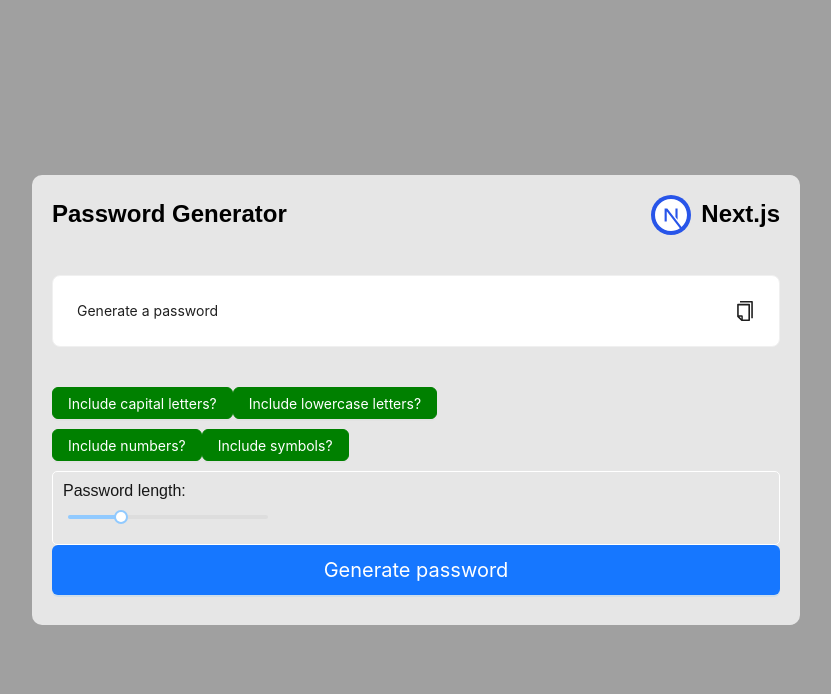
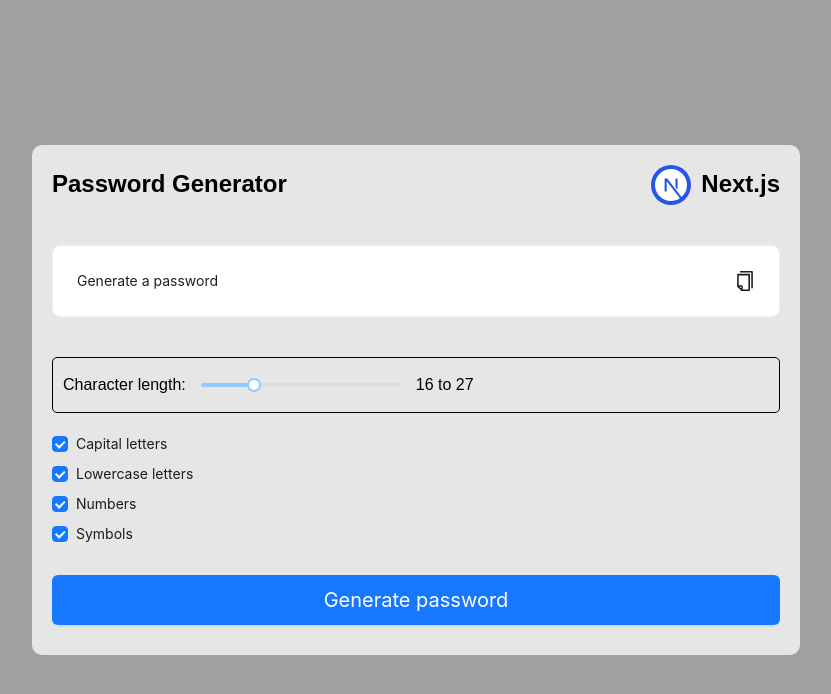
Before and after one commit to JoaoAJRomao/SafePasswordGenerator, a Next.js app: page / in a window 1280 px wide. Shown: the top 694 px of the page, without its empty margins (224-1055 px from the left). Built offline with nearby package versions, Linux system fonts and the light colour scheme; what @ant-design/nextjs-registry would draw is missing.

Commit message:
Changing options to checkbox

```diff
--- a/src/app/page.tsx
+++ b/src/app/page.tsx
@@ -1,9 +1,10 @@
 "use client";
-import { Button, Card, Slider } from "antd";
+import { Button, Card, Row, Slider } from "antd";
 import { generatePassword } from "@/utilities/generatePassword";
 import React from "react";
 import { CopyOutlined } from "@ant-design/icons";
 import { SiNextdotjs } from "react-icons/si";
+import { Checkbox } from "antd";
 
 export default function Home() {
   const [pwd, setPwd] = React.useState("Generate a password");
@@ -39,44 +40,45 @@ export default function Home() {
           </div>
         </Card>
 
-        <div>
-          <Button
-            onClick={() => setCapital(!capital)}
-            style={capital ? greenLight : redLight}
-          >
-            Include capital letters?
-          </Button>
-          <Button
-            onClick={() => setLowercase(!lowercase)}
-            style={lowercase ? greenLight : redLight}
-          >
-            Include lowercase letters?
-          </Button>
-        </div>
-        <div style={{ marginTop: 10, marginBottom: 10 }}>
-          <Button
-            onClick={() => setNumbers(!numbers)}
-            style={numbers ? greenLight : redLight}
-          >
-            Include numbers?
-          </Button>
-          <Button
-            onClick={() => setSymbols(!symbols)}
-            style={symbols ? greenLight : redLight}
-          >
-            Include symbols?
-          </Button>
-        </div>
-        <div className="margin-top" style={pwdLengthStyle}>
-          Password length:
+        <div style={pwdLengthStyle}>
+          Character length:
           <Slider
             defaultValue={16}
             min={12}
             max={27}
             style={{ width: 200 }}
             onChange={setPwdLength}
+            tooltip={{ formatter: null }}
           />
+          {pwdLength} to 27
         </div>
+
+        <Row style={checkboxStyle}>
+          <Checkbox
+            checked={capital}
+            onChange={(e) => setCapital(e.target.checked)}
+          >
+            Capital letters
+          </Checkbox>
+          <Checkbox
+            checked={lowercase}
+            onChange={(e) => setLowercase(e.target.checked)}
+          >
+            Lowercase letters
+          </Checkbox>
+          <Checkbox
+            checked={numbers}
+            onChange={(e) => setNumbers(e.target.checked)}
+          >
+            Numbers
+          </Checkbox>
+          <Checkbox
+            checked={symbols}
+            onChange={(e) => setSymbols(e.target.checked)}
+          >
+            Symbols
+          </Checkbox>
+        </Row>
 
         <Button
           type="primary"
@@ -99,7 +101,6 @@ export default function Home() {
           Generate password
         </Button>
       </div>
-
     </div>
   );
 }
@@ -149,25 +150,32 @@ const pwdStyle: React.CSSProperties = {
   alignItems: "center",
   justifyContent: "space-between",
 };
-const btnGeneratePwdStyle: React.CSSProperties = { marginBottom: 10, width: "100%", height: 50, fontSize: 20 };
+const btnGeneratePwdStyle: React.CSSProperties = {
+  marginBottom: 10,
+  width: "100%",
+  height: 50,
+  fontSize: 20,
+};
 const iconStyle: React.CSSProperties = {
   fontSize: 20,
   cursor: "pointer",
   marginLeft: 8,
 };
-const greenLight: React.CSSProperties = {
-  backgroundColor: "green",
-  borderColor: "green",
-  color: "white",
-};
-const redLight: React.CSSProperties = {
-  backgroundColor: "red",
-  borderColor: "red",
-  color: "white",
-};
 const pwdLengthStyle: React.CSSProperties = {
-  border: "2px solid white",
+  border: "2px solid black",
   borderRadius: 5,
   borderWidth: 1,
   padding: 10,
+  marginBottom: 20,
+  color: "black",
+  flexDirection: "row",
+  display: "flex",
+  alignItems: "center",
+  gap: 10,
 };
+const checkboxStyle: React.CSSProperties = {
+  flexDirection: "column",
+  display: "flex",
+  gap: 8,
+  marginBottom: 30,
+};
```
